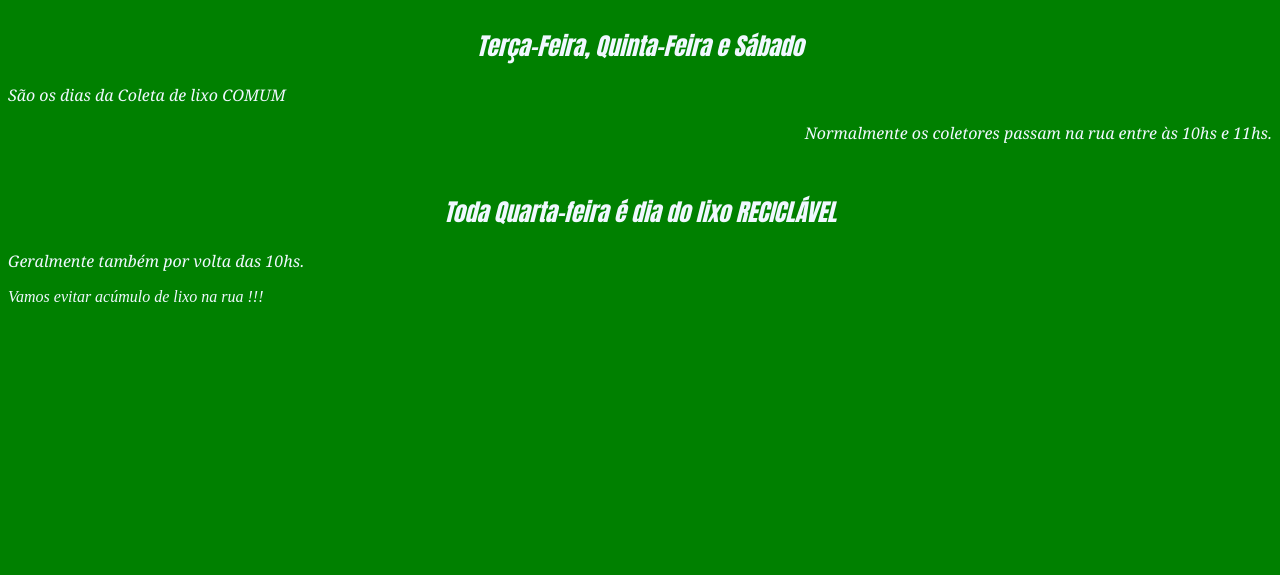
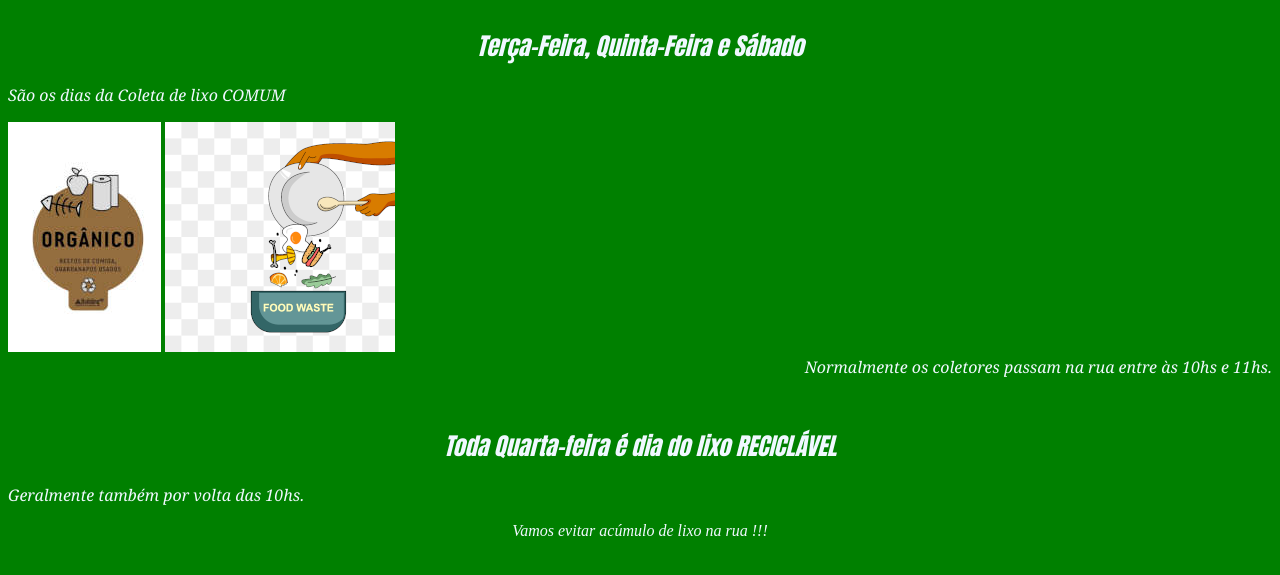
Before and after one commit to DouglasLopes91/Trabalho-de-Extens-o-UCS, a plain HTML site: page Panfleto da Conversa/index.html in a window 1280 px wide. Shown: the part 151-726 px from the top of the page. Drawn offline with Linux system fonts and the light colour scheme.

Commit message:
colocada a imagem do organico

```diff
--- a/Panfleto da Conversa/index.html
+++ b/Panfleto da Conversa/index.html
@@ -18,6 +18,10 @@
 
             <p>São os dias da Coleta de lixo <i>COMUM</i></p>
 
+            <img src="imagens do panfleto/lixo-organico-153.jpg" alt="imagem organica">
+
+            <img src="Imagens do Panfleto/prato-comida-lixo-250.png" alt="alimento jogado fora">
+
             <div>Normalmente os coletores passam na rua entre às 10hs e 11hs.</div>
 
             <h2>Toda Quarta-feira é dia do lixo <i>RECICLÁVEL</i></h2>
--- a/Panfleto da Conversa/style.css
+++ b/Panfleto da Conversa/style.css
@@ -33,3 +33,8 @@ div {
     font-family: Cambria, Cochin, Georgia, Times, 'Times New Roman', serif;
     margin-inline-end: auto;
 }
+
+footer {
+    text-align: center;
+
+}
```
Also changed, not shown: Panfleto da Conversa/Imagens do Panfleto/lixo-organico-153.jpg (added), Panfleto da Conversa/Imagens do Panfleto/prato-comida-lixo-250.png (added).
